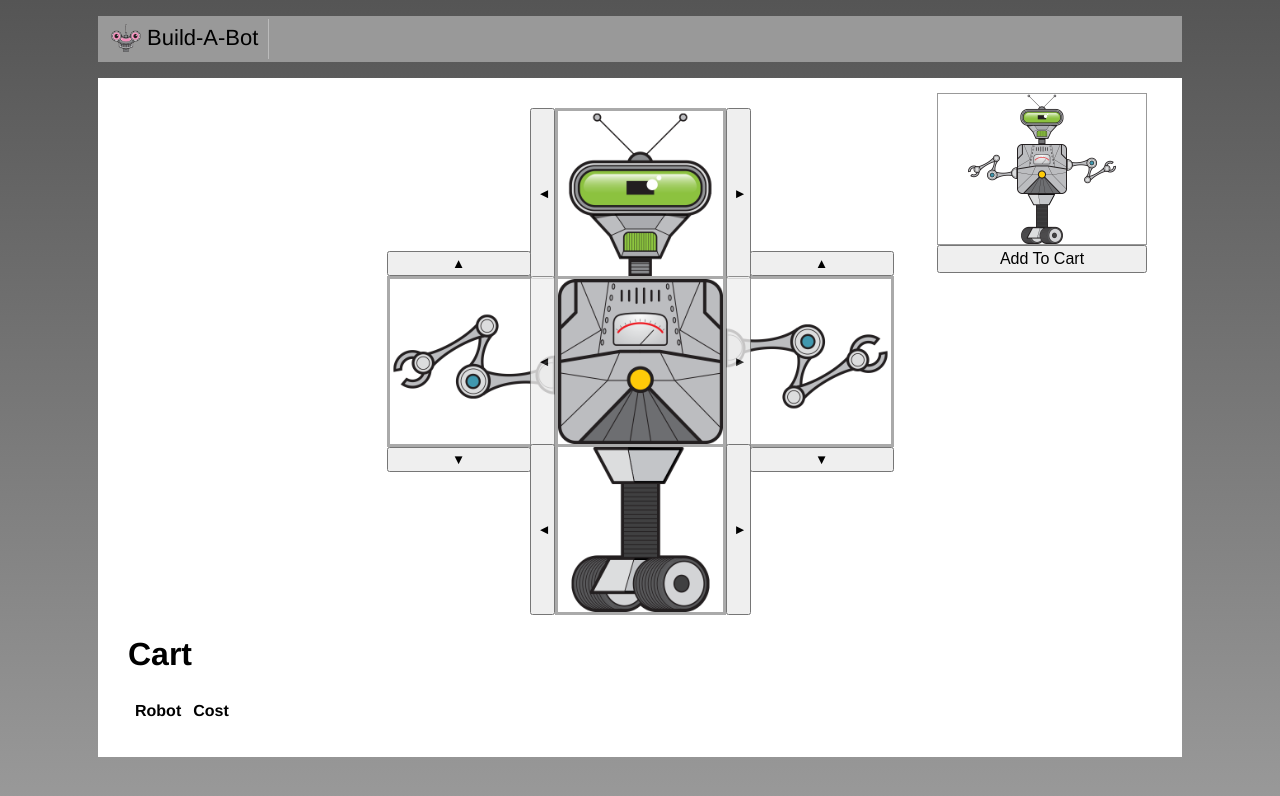
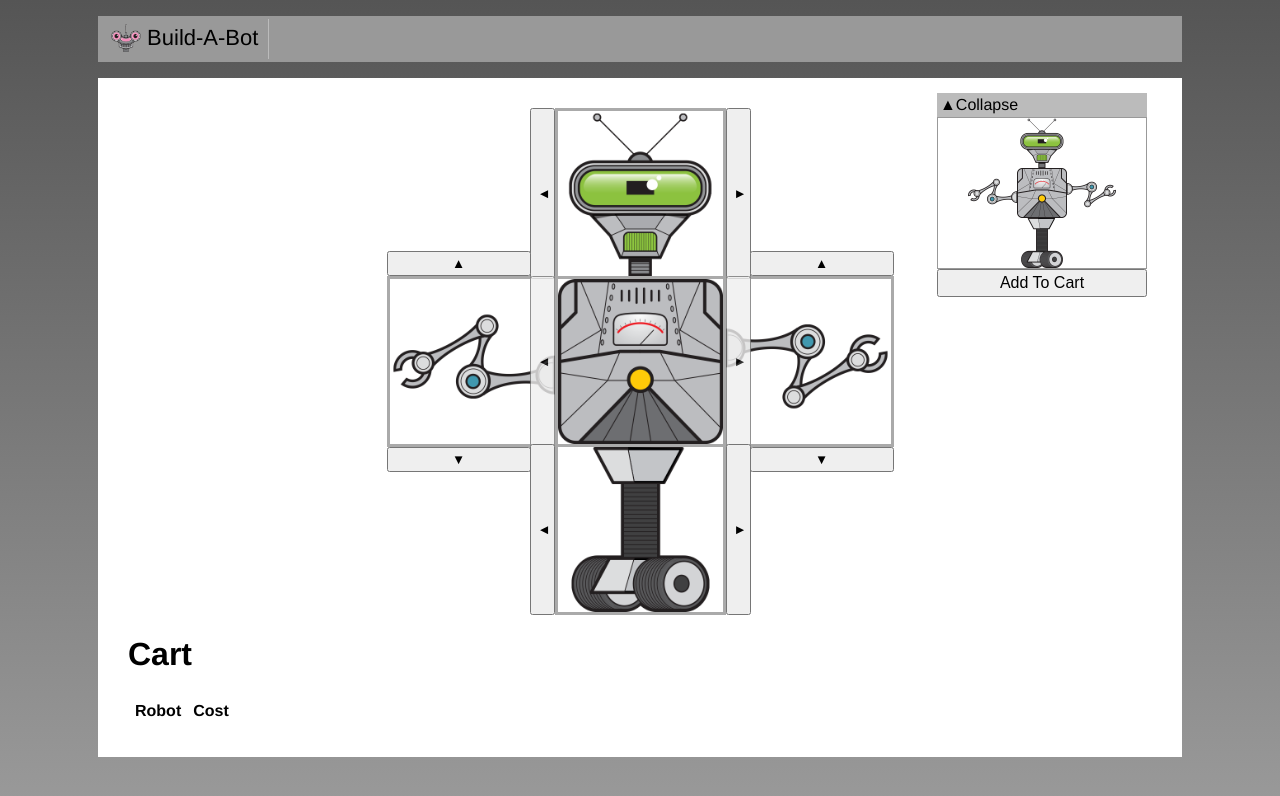
Before and after one commit to jakehamtexas/vue-js-robot-builder, a Vue app: page / in a window 1280 px wide. Shown: the top 796 px of the page. Built offline with nearby package versions, Linux system fonts and the light colour scheme.

Commit message:
added slots and collapsible menu

```diff
--- /dev/null
+++ b/src/shared/CollapsibleSection.vue
@@ -0,0 +1,27 @@
+<template>
+  <div>
+    <div class="header">
+      <span v-if="open" @click="open = !open">&#x25B2;Collapse</span>
+      <span v-if="!open" @click="open = !open">&#x25BC;Expand</span>
+    </div>
+    <slot v-if="open">
+    </slot>
+  </div>
+</template>
+
+<script>
+export default {
+  name: 'CollapsibleSection',
+  data() {
+    return { open: true };
+  },
+};
+</script>
+
+<style scoped>
+  .header {
+    background-color: #bbb;
+    padding: 3px;
+    cursor: pointer;
+ }
+</style>
```
Also changed, not shown: src/build/RobotBuilder.vue.
